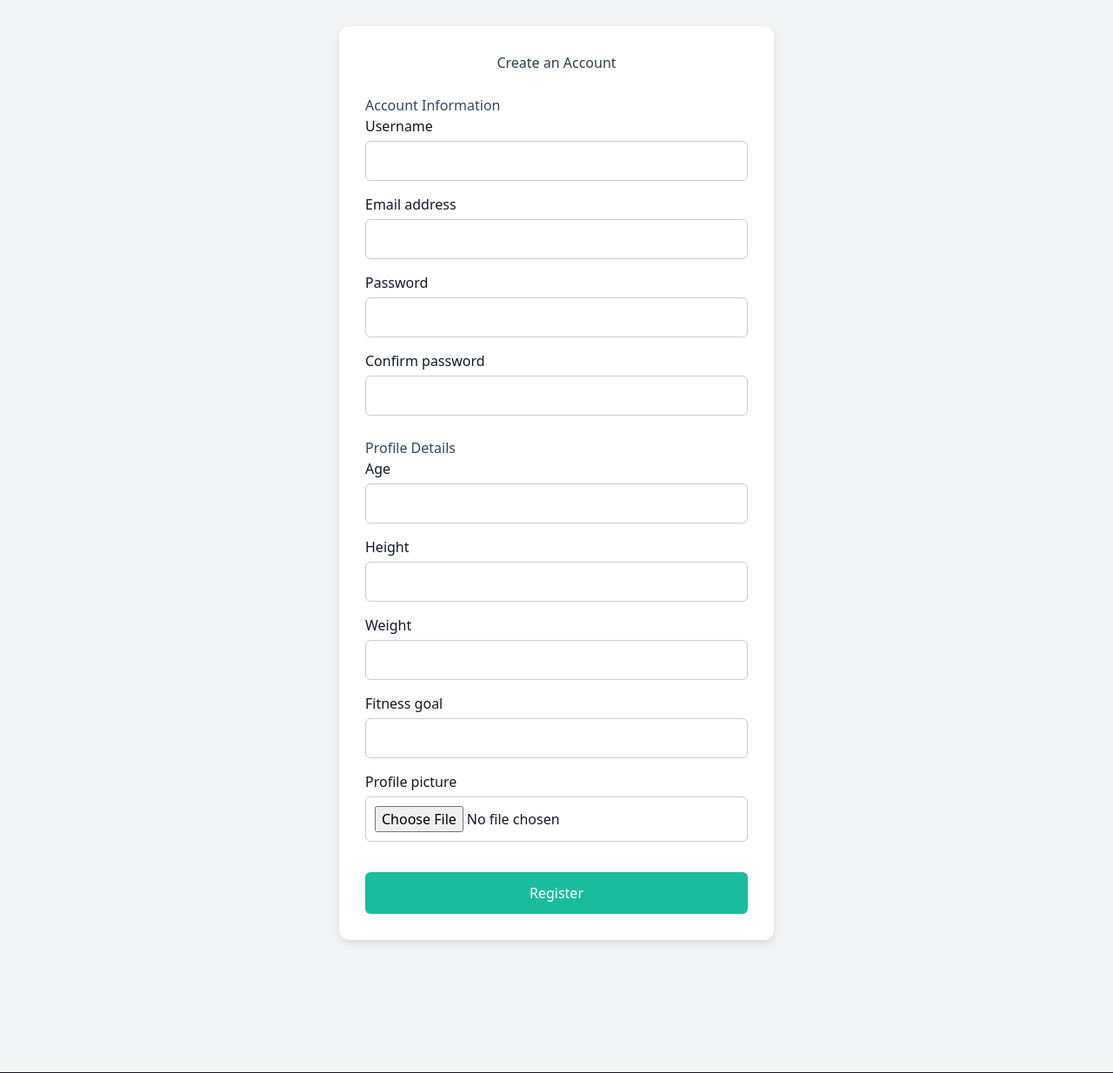
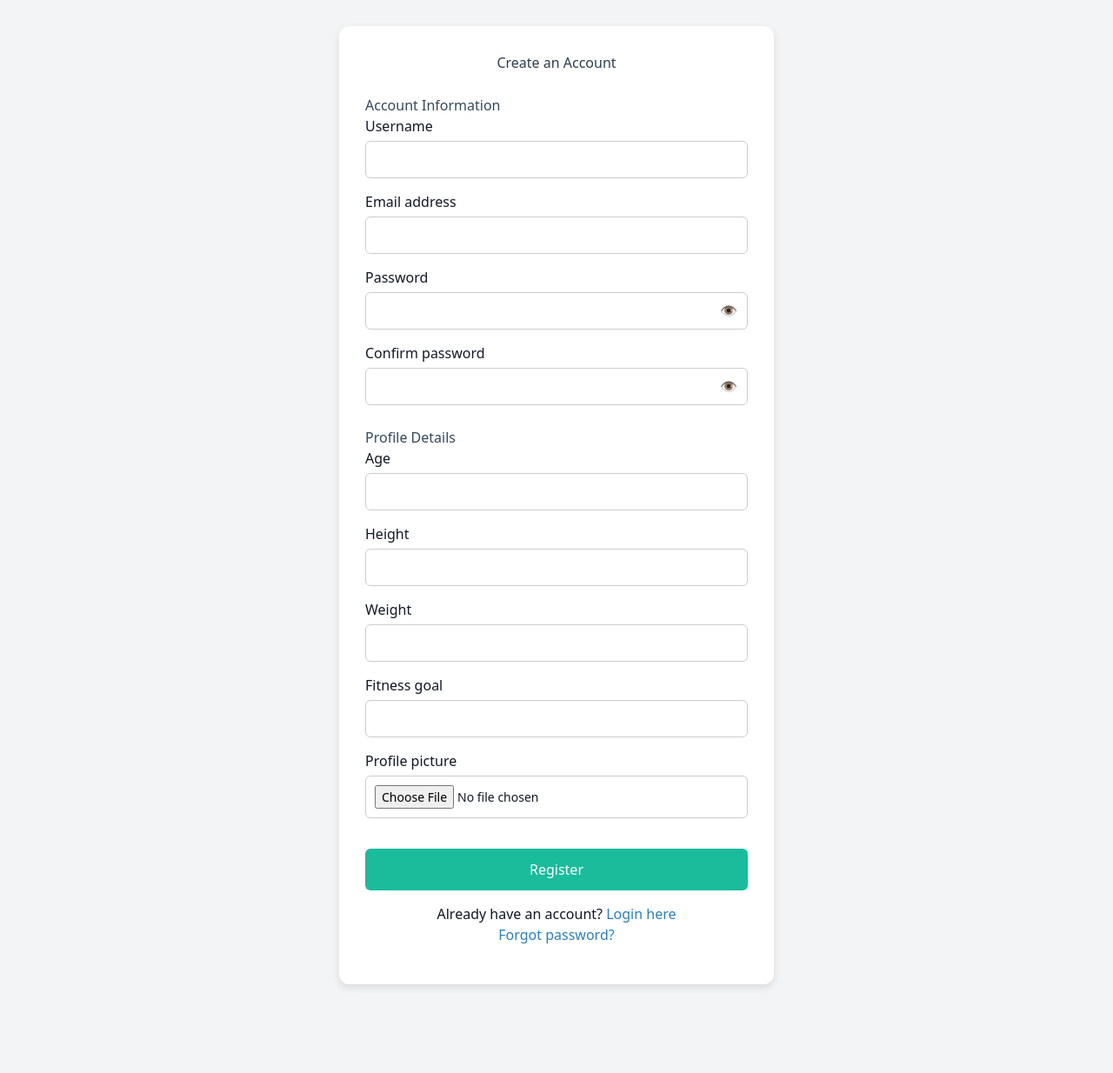
Before and after one commit to amma630/apfit, a Django app: page /register/ in a window 1280 px wide. Shown: the part 146-1380 px from the top of the page at 87% size. Run offline with Django 5.2, Linux system fonts and the light colour scheme.

Commit message:
Update register.html

```diff
--- a/health_fitness_ai/templates/users/register.html
+++ b/health_fitness_ai/templates/users/register.html
@@ -5,37 +5,61 @@
 {% block content %}
 <div class="register-container">
     <h2>Create an Account</h2>
+
     <form method="POST" enctype="multipart/form-data" class="register-form">
         {% csrf_token %}
 
         <h4>Account Information</h4>
-        {{ user_form.non_field_errors }}
+        {% if user_form.non_field_errors %}
+            <div class="form-errors">{{ user_form.non_field_errors }}</div>
+        {% endif %}
         {% for field in user_form %}
             <p>
                 <label for="{{ field.id_for_label }}">{{ field.label }}</label>
                 {{ field }}
+                {% if field.name == 'password' or field.name == 'confirm_password' %}
+                    <span class="toggle-password" onclick="toggleVisibility('{{ field.id_for_label }}')"
+                          aria-label="Toggle password visibility">
+                        👁️
+                    </span>
+                {% endif %}
                 {% if field.errors %}
-                    <small style="color:red">{{ field.errors|join:", " }}</small>
+                    <small class="error">{{ field.errors|join:", " }}</small>
                 {% endif %}
             </p>
         {% endfor %}
 
         <h4>Profile Details</h4>
-        {{ profile_form.non_field_errors }}
+        {% if profile_form.non_field_errors %}
+            <div class="form-errors">{{ profile_form.non_field_errors }}</div>
+        {% endif %}
         {% for field in profile_form %}
             <p>
                 <label for="{{ field.id_for_label }}">{{ field.label }}</label>
                 {{ field }}
                 {% if field.errors %}
-                    <small style="color:red">{{ field.errors|join:", " }}</small>
+                    <small class="error">{{ field.errors|join:", " }}</small>
                 {% endif %}
             </p>
         {% endfor %}
 
         <button type="submit">Register</button>
+
+        <p class="footer-links">
+            Already have an account? <a href="{% url 'login' %}">Login here</a><br>
+            <a href="{% url 'password_reset' %}">Forgot password?</a>
+        </p>
     </form>
+</div>
 
-</div>
+<script>
+function toggleVisibility(id) {
+    const input = document.getElementById(id);
+    if (input) {
+        input.type = input.type === 'password' ? 'text' : 'password';
+    }
+}
+</script>
 
 <style>
     .register-container {
@@ -60,6 +84,7 @@
 
     .register-form p {
         margin-bottom: 15px;
+        position: relative;
     }
 
     .register-form input,
@@ -70,6 +95,7 @@
         border-radius: 6px;
         border: 1px solid #ccc;
         margin-top: 5px;
+        font-size: 14px;
     }
 
     .register-form button {
@@ -87,5 +113,38 @@
     .register-form button:hover {
         background-color: #16a085;
     }
+
+    .toggle-password {
+        position: absolute;
+        top: 38px;
+        right: 12px;
+        cursor: pointer;
+        font-size: 16px;
+    }
+
+    .error {
+        color: red;
+        font-size: 13px;
+    }
+
+    .form-errors {
+        color: red;
+        margin-bottom: 10px;
+        font-size: 14px;
+    }
+
+    .footer-links {
+        text-align: center;
+        margin-top: 15px;
+    }
+
+    .footer-links a {
+        color: #2980b9;
+        text-decoration: none;
+    }
+
+    .footer-links a:hover {
+        text-decoration: underline;
+    }
 </style>
 {% endblock %}
```
